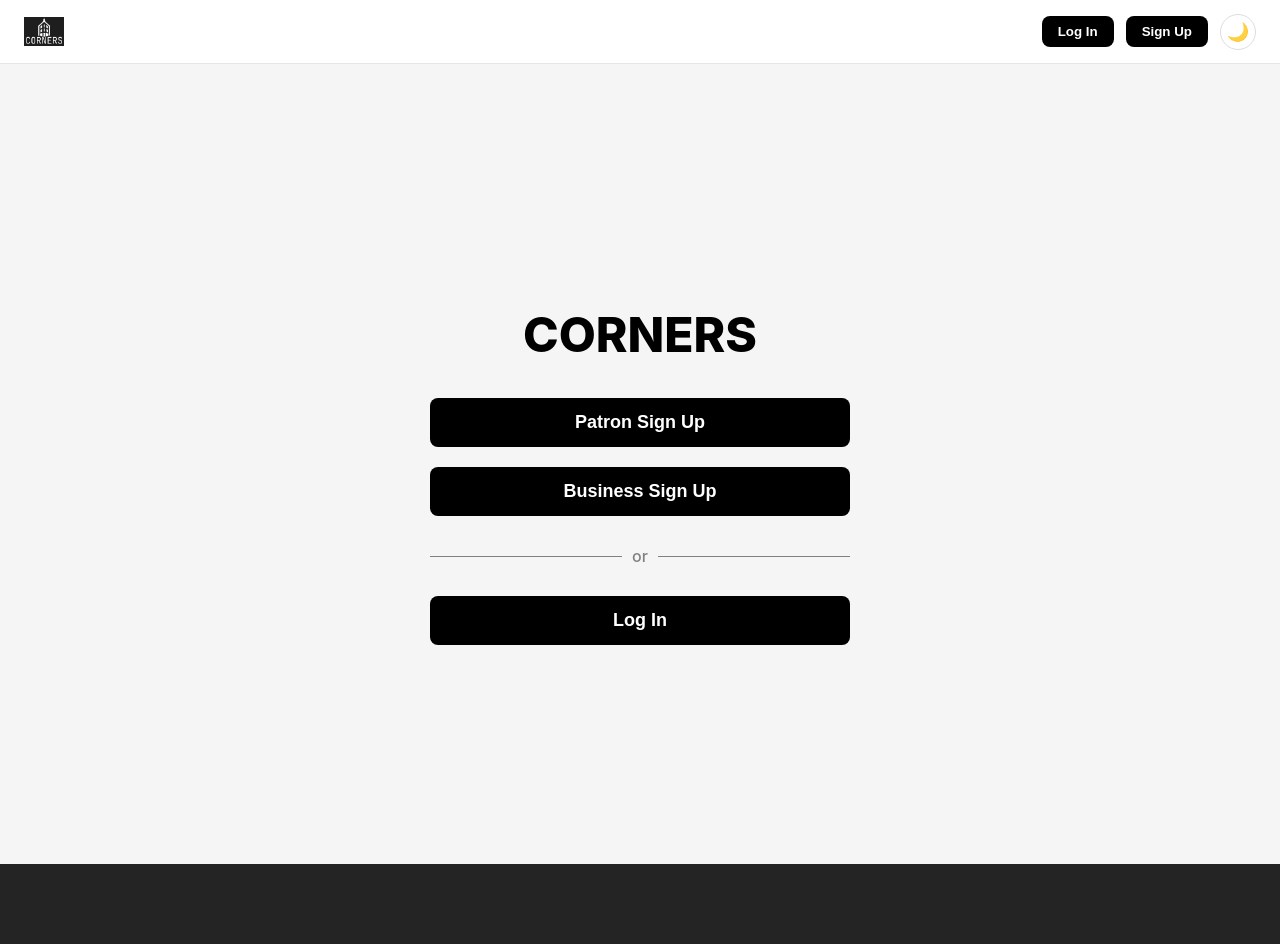
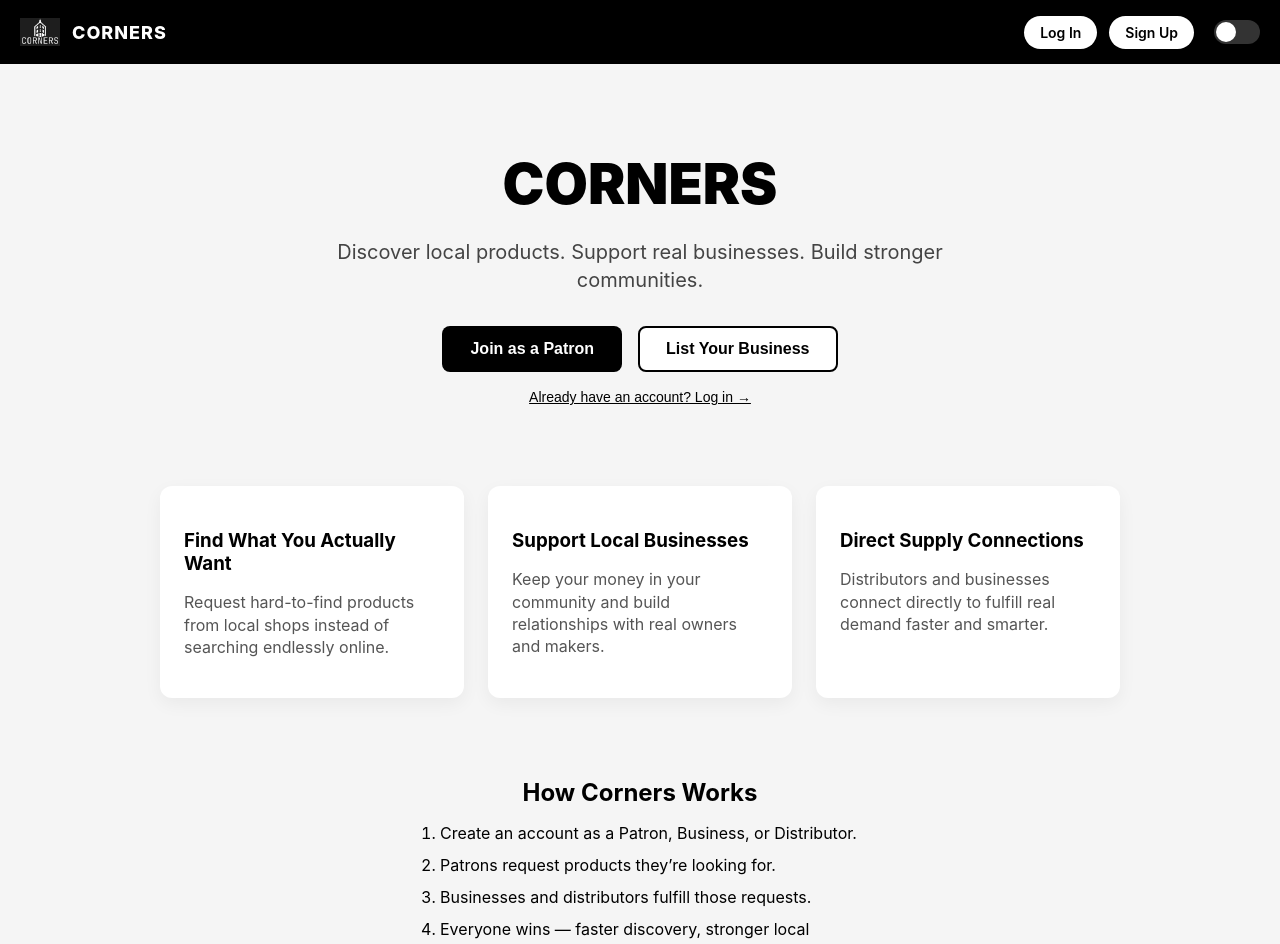
Before and after one commit to jurgenstevens/corners-front-end, a React (Vite) app: page / in a window 1280 px wide. Shown: the top 944 px of the page. Before the commit the page ends 864 px from the top, so only its background shows below. Built offline with nearby package versions, Linux system fonts and the light colour scheme; no server answers.

Commit message:
Update nav bar color to black and update landing page.

```diff
--- a/src/components/NavBar/NavBar.jsx
+++ b/src/components/NavBar/NavBar.jsx
@@ -1,19 +1,13 @@
-// npm modules
 import { NavLink } from 'react-router-dom'
-
-// css
 import styles from './NavBar.module.css'
-
-// assets (placeholder for now — swap later)
-import logo from '../../../public/corners-logo-transparent.png'
 
 const NavBar = ({ user, handleLogout }) => {
   return (
-    <header className={styles.navbar}>
+    <nav className={styles.nav}>
       {/* Left */}
       <div className={styles.left}>
         <img
-          src={logo}
+          src="../../../public/corners-logo.png"
           alt="Corners Logo"
           className={styles.logo}
         />
@@ -22,46 +16,34 @@ const NavBar = ({ user, handleLogout }) => {
 
       {/* Right */}
       <div className={styles.right}>
-        {user ? (
+        {!user ? (
+          <>
+            <NavLink to="/auth/login" className={styles.navButton}>
+              Log In
+            </NavLink>
+
+            <NavLink to="/auth/signup" className={styles.navButton}>
+              Sign Up
+            </NavLink>
+          </>
+        ) : (
           <>
             <span className={styles.welcome}>Hi, {user.name}</span>
 
-            <NavLink
-              to="/profiles"
-              className={styles.link}
-            >
-              Profiles
-            </NavLink>
-
-            <button
-              className={styles.secondaryButton}
-              onClick={handleLogout}
-            >
+            <button className={styles.navButton} onClick={handleLogout}>
               Log Out
             </button>
           </>
-        ) : (
-          <>
-            <NavLink to="/auth/login">
-              <button className={styles.button}>
-                Log In
-              </button>
-            </NavLink>
-
-            <NavLink to="/auth/signup">
-              <button className={styles.button}>
-                Sign Up
-              </button>
-            </NavLink>
-          </>
         )}
 
-        {/* Theme Toggle Placeholder */}
-        <div className={styles.themeToggle}>
-          🌙
+        {/* Theme Toggle (visual only for now) */}
+        <div className={styles.toggleWrapper}>
+          <div className={styles.toggle}>
+            <div className={styles.toggleKnob} />
+          </div>
         </div>
       </div>
-    </header>
+    </nav>
   )
 }
 
--- a/src/components/NavBar/NavBar.module.css
+++ b/src/components/NavBar/NavBar.module.css
@@ -1,16 +1,15 @@
-.navbar {
+.nav {
   height: 64px;
-  width: 100%;
-  padding: 0 24px;
-  background-color: #ffffff;
-  border-bottom: 1px solid #e5e5e5;
+  background: #000;
+  color: #fff;
+  padding: 0 20px;
 
   display: flex;
   align-items: center;
   justify-content: space-between;
 }
 
-/* ---------------- Left ---------------- */
+/* LEFT */
 
 .left {
   display: flex;
@@ -25,12 +24,12 @@
 }
 
 .brand {
-  font-size: 20px;
+  font-size: 18px;
   font-weight: 800;
-  letter-spacing: 0.5px;
+  letter-spacing: 1px;
 }
 
-/* ---------------- Right ---------------- */
+/* RIGHT */
 
 .right {
   display: flex;
@@ -39,63 +38,61 @@
 }
 
 .welcome {
-  font-weight: 500;
-  margin-right: 8px;
-}
-
-.link {
-  text-decoration: none;
-  color: #000;
-  font-weight: 500;
-}
-
-/* Primary black buttons (Login / Signup) */
-.button {
-  background-color: #000;
-  color: #fff;
-  border: none;
-  border-radius: 8px;
-  padding: 8px 16px;
-  font-weight: 600;
-  cursor: pointer;
-  transition: opacity 0.15s ease, transform 0.05s ease;
-}
-
-.button:hover {
+  font-size: 14px;
   opacity: 0.9;
 }
 
-.button:active {
+/* BUTTONS */
+
+.navButton {
+  background: #fff;
+  color: #000;
+  border-radius: 999px;
+  padding: 8px 16px;
+  font-size: 14px;
+  font-weight: 600;
+  text-decoration: none;
+  border: none;
+  cursor: pointer;
+  transition: transform 0.05s ease, opacity 0.15s ease;
+}
+
+.navButton:hover {
+  opacity: 0.9;
+}
+
+.navButton:active {
   transform: scale(0.97);
 }
 
-/* Secondary button (Logout) */
-.secondaryButton {
-  background-color: #f2f2f2;
-  color: #000;
-  border: none;
-  border-radius: 8px;
-  padding: 8px 16px;
-  font-weight: 600;
-  cursor: pointer;
+/* TOGGLE */
+
+.toggleWrapper {
+  margin-left: 8px;
 }
 
-.secondaryButton:hover {
-  background-color: #e6e6e6;
+.toggle {
+  width: 46px;
+  height: 24px;
+  background: #333;
+  border-radius: 999px;
+  padding: 2px;
+  cursor: pointer;
+  display: flex;
+  align-items: center;
 }
 
-/* ---------------- Theme Toggle Placeholder ---------------- */
+.toggleKnob {
+  width: 20px;
+  height: 20px;
+  background: #fff;
+  border-radius: 50%;
+  transition: transform 0.2s ease;
+}
 
-.themeToggle {
-  width: 36px;
-  height: 36px;
-  border-radius: 50%;
-  border: 1px solid #ddd;
-  cursor: pointer;
-
-  display: flex;
-  align-items: center;
-  justify-content: center;
-
-  font-size: 18px;
+/* Later when enabled, you can slide it like this */
+/*
+.toggle.dark .toggleKnob {
+  transform: translateX(22px);
 }
+*/
--- a/src/pages/Landing/Landing.jsx
+++ b/src/pages/Landing/Landing.jsx
@@ -1,40 +1,83 @@
 import styles from './Landing.module.css'
 
-const Landing = ({ user, onPatronSignUp, onBusinessSignUp, onLogin }) => {
+const Landing = ({ onPatronSignUp, onBusinessSignUp, onLogin }) => {
   return (
     <main className={styles.container}>
-      <h1 className={styles.header}>CORNERS</h1>
+      {/* Hero */}
+      <section className={styles.hero}>
+        <h1 className={styles.header}>CORNERS</h1>
+        <p className={styles.tagline}>
+          Discover local products. Support real businesses.
+          Build stronger communities.
+        </p>
 
-      {user && <h2 className={styles.subHeader}>Hello, {user.name}!</h2>}
-
-      <div className={styles.buttonsContainer}>
-        <button
-          className={styles.button}
-          onClick={onPatronSignUp}
-        >
-          Patron Sign Up
-        </button>
-
-        <button
-          className={styles.button}
-          onClick={onBusinessSignUp}
-        >
-          Business Sign Up
-        </button>
-
-        <div className={styles.orContainer}>
-          <div className={styles.line} />
-          <span className={styles.orText}>or</span>
-          <div className={styles.line} />
+        <div className={styles.heroButtons}>
+          <button className={styles.primaryButton} onClick={onPatronSignUp}>
+            Join as a Patron
+          </button>
+          <button className={styles.secondaryButton} onClick={onBusinessSignUp}>
+            List Your Business
+          </button>
         </div>
 
-        <button
-          className={styles.button}
-          onClick={onLogin}
-        >
-          Log In
+        <button className={styles.linkButton} onClick={onLogin}>
+          Already have an account? Log in →
         </button>
-      </div>
+      </section>
+
+      {/* Value Props */}
+      <section className={styles.features}>
+        <div className={styles.featureCard}>
+          <h3>Find What You Actually Want</h3>
+          <p>
+            Request hard-to-find products from local shops instead of searching endlessly online.
+          </p>
+        </div>
+
+        <div className={styles.featureCard}>
+          <h3>Support Local Businesses</h3>
+          <p>
+            Keep your money in your community and build relationships with real owners and makers.
+          </p>
+        </div>
+
+        <div className={styles.featureCard}>
+          <h3>Direct Supply Connections</h3>
+          <p>
+            Distributors and businesses connect directly to fulfill real demand faster and smarter.
+          </p>
+        </div>
+      </section>
+
+      {/* How It Works */}
+      <section className={styles.howItWorks}>
+        <h2>How Corners Works</h2>
+        <ol>
+          <li>Create an account as a Patron, Business, or Distributor.</li>
+          <li>Patrons request products they’re looking for.</li>
+          <li>Businesses and distributors fulfill those requests.</li>
+          <li>Everyone wins — faster discovery, stronger local commerce.</li>
+        </ol>
+      </section>
+
+      {/* Social Proof */}
+      <section className={styles.socialProof}>
+        <h2>Built for Real Communities</h2>
+        <p>
+          Corners is designed to strengthen local economies and make discovering products easier than ever.
+        </p>
+        <p className={styles.comingSoon}>
+          🚀 Early access launching soon — join the first wave.
+        </p>
+      </section>
+
+      {/* CTA */}
+      <section className={styles.cta}>
+        <h2>Ready to join your local marketplace?</h2>
+        <button className={styles.primaryButton} onClick={onPatronSignUp}>
+          Get Started
+        </button>
+      </section>
     </main>
   )
 }
--- a/src/pages/Landing/Landing.module.css
+++ b/src/pages/Landing/Landing.module.css
@@ -1,68 +1,140 @@
 .container {
   min-height: 100vh;
-  display: flex;
-  flex-direction: column;
-  justify-content: center;
-  padding: 0 16px;
-  background-color: #f5f5f5;
+  background: #f5f5f5;
+  color: #000;
+  padding: 40px 16px 80px;
+}
+
+/* HERO */
+
+.hero {
+  text-align: center;
+  max-width: 720px;
+  margin: 0 auto 80px;
 }
 
 .header {
-  font-size: 48px;
-  font-weight: 800;
-  text-align: center;
-  margin-bottom: 24px;
-  color: #000;
+  font-size: 56px;
+  font-weight: 900;
+  margin-bottom: 12px;
 }
 
-.subHeader {
-  text-align: center;
+.tagline {
+  font-size: 20px;
+  color: #444;
   margin-bottom: 32px;
-  font-weight: 500;
+  line-height: 1.4;
 }
 
-.buttonsContainer {
-  width: 100%;
-  max-width: 420px;
-  margin: 0 auto;
+.heroButtons {
+  display: flex;
+  gap: 16px;
+  justify-content: center;
+  flex-wrap: wrap;
 }
 
-.button {
-  width: 100%;
-  background-color: #000;
+.primaryButton {
+  background: #000;
   color: #fff;
-  padding: 14px 0;
-  margin: 10px 0;
+  border: none;
+  padding: 14px 28px;
   border-radius: 8px;
-  font-size: 18px;
+  font-size: 16px;
   font-weight: 600;
-  border: none;
   cursor: pointer;
-  transition: transform 0.05s ease, opacity 0.15s ease;
 }
 
-.button:hover {
+.primaryButton:hover {
   opacity: 0.9;
 }
 
-.button:active {
-  transform: scale(0.98);
+.secondaryButton {
+  background: #fff;
+  color: #000;
+  border: 2px solid #000;
+  padding: 12px 26px;
+  border-radius: 8px;
+  font-size: 16px;
+  font-weight: 600;
+  cursor: pointer;
 }
 
-.orContainer {
-  display: flex;
-  align-items: center;
-  margin: 20px 0;
+.secondaryButton:hover {
+  background: #eee;
 }
 
-.line {
-  flex: 1;
-  height: 1px;
-  background-color: gray;
+.linkButton {
+  margin-top: 16px;
+  background: none;
+  border: none;
+  color: #000;
+  cursor: pointer;
+  font-size: 14px;
+  text-decoration: underline;
 }
 
-.orText {
-  margin: 0 10px;
-  color: gray;
-  font-weight: 500;
+/* FEATURES */
+
+.features {
+  display: grid;
+  grid-template-columns: repeat(auto-fit, minmax(240px, 1fr));
+  gap: 24px;
+  max-width: 960px;
+  margin: 0 auto 80px;
 }
+
+.featureCard {
+  background: #fff;
+  padding: 24px;
+  border-radius: 12px;
+  box-shadow: 0 6px 18px rgba(0,0,0,0.05);
+}
+
+.featureCard h3 {
+  margin-bottom: 8px;
+}
+
+.featureCard p {
+  color: #555;
+  line-height: 1.4;
+}
+
+/* HOW IT WORKS */
+
+.howItWorks {
+  max-width: 720px;
+  margin: 0 auto 80px;
+  text-align: center;
+}
+
+.howItWorks h2 {
+  margin-bottom: 16px;
+}
+
+.howItWorks ol {
+  text-align: left;
+  margin: 0 auto;
+  max-width: 480px;
+}
+
+.howItWorks li {
+  margin-bottom: 12px;
+}
+
+/* SOCIAL PROOF */
+
+.socialProof {
+  text-align: center;
+  margin-bottom: 80px;
+}
+
+.comingSoon {
+  margin-top: 12px;
+  font-weight: 600;
+}
+
+/* CTA */
+
+.cta {
+  text-align: center;
+}
```
Also changed, not shown: public/corners-logo.png (added).
